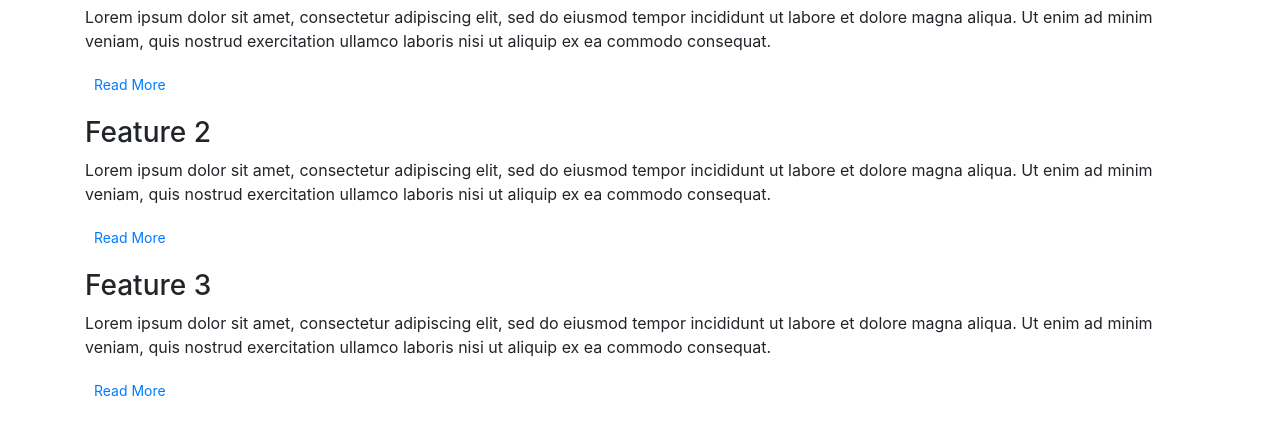
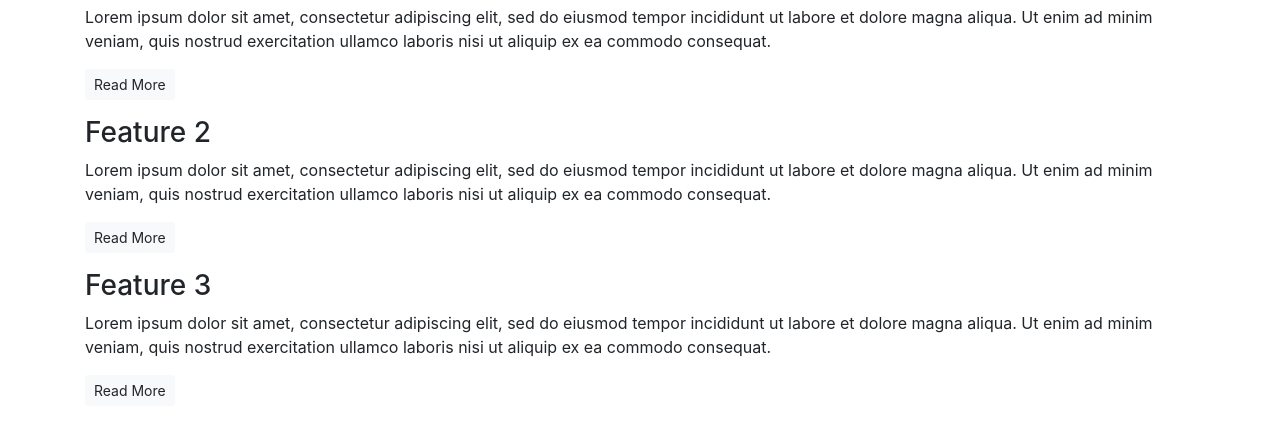
Before and after one commit to nofursad/ms4_bootstrap, a plain HTML site: page index.html in a window 1280 px wide. Shown: the part 529-951 px from the top of the page. Drawn offline with nearby package versions, Linux system fonts and the light colour scheme.

Commit message:
Add buttons

```diff
--- a/index.html
+++ b/index.html
@@ -41,17 +41,17 @@
             <div class="feature">
                 <h3>Feature 1</h3>
                 <p>Lorem ipsum dolor sit amet, consectetur adipiscing elit, sed do eiusmod tempor incididunt ut labore et dolore magna aliqua. Ut enim ad minim veniam, quis nostrud exercitation ullamco laboris nisi ut aliquip ex ea commodo consequat.</p>
-                <p><a class="btn btn-sm btn-default" href="">Read More</a></p>
+                <p><a class="btn btn-sm btn-light" href="">Read More</a></p>
             </div>
             <div class="feature">
                 <h3>Feature 2</h3>
                 <p>Lorem ipsum dolor sit amet, consectetur adipiscing elit, sed do eiusmod tempor incididunt ut labore et dolore magna aliqua. Ut enim ad minim veniam, quis nostrud exercitation ullamco laboris nisi ut aliquip ex ea commodo consequat.</p>
-                <p><a class="btn btn-sm btn-default" href="">Read More</a></p>
+                <p><a class="btn btn-sm btn-light" href="">Read More</a></p>
             </div>
             <div class="feature">
                 <h3>Feature 3</h3>
                 <p>Lorem ipsum dolor sit amet, consectetur adipiscing elit, sed do eiusmod tempor incididunt ut labore et dolore magna aliqua. Ut enim ad minim veniam, quis nostrud exercitation ullamco laboris nisi ut aliquip ex ea commodo consequat.</p>
-                <p><a class="btn btn-sm btn-default" href="">Read More</a></p>
+                <p><a class="btn btn-sm btn-light" href="">Read More</a></p>
             </div>
         </section>
         <!-- /.features -->
```
